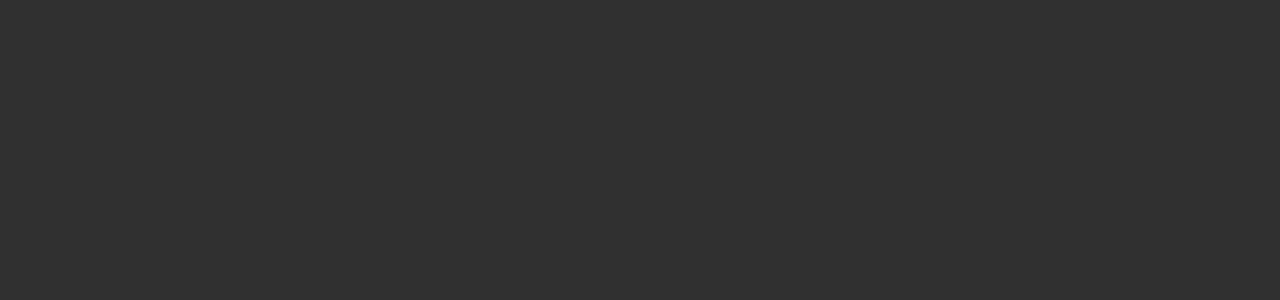
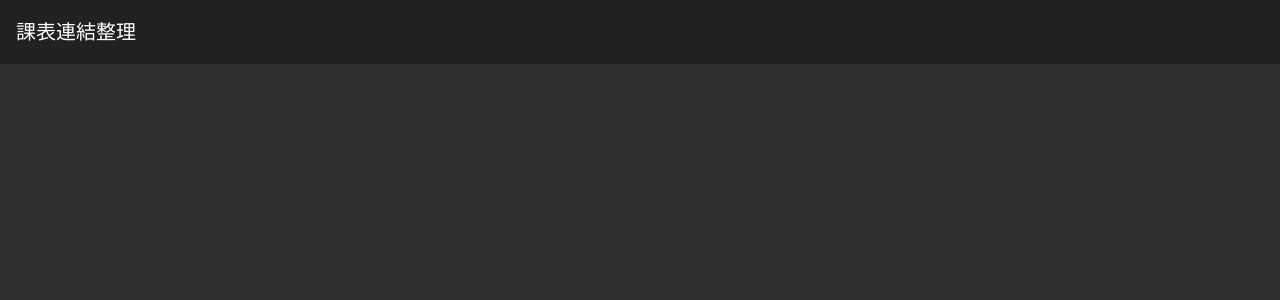
Before and after one commit to quick0831/class-schedule, an Angular app: page / in a window 1280 px wide. Shown: the top 300 px of the page. Built offline with nearby package versions, Linux system fonts and the light colour scheme.

Commit message:
add title toolbar

```diff
--- a/src/app/app.component.html
+++ b/src/app/app.component.html
@@ -1,2 +1,5 @@
 <div class="mat-typography app-frame mat-app-background">
+  <mat-toolbar>
+    <span>課表連結整理</span>
+  </mat-toolbar>
 </div>
--- a/src/app/app.module.ts
+++ b/src/app/app.module.ts
@@ -3,6 +3,8 @@ import { BrowserModule } from '@angular/platform-browser';
 
 import { AppComponent } from './app.component';
 import { BrowserAnimationsModule } from '@angular/platform-browser/animations';
+
+import { MatToolbarModule } from '@angular/material/toolbar';
 
 @NgModule({
   declarations: [
@@ -10,7 +12,8 @@ import { BrowserAnimationsModule } from '@angular/platform-browser/animations';
   ],
   imports: [
     BrowserModule,
-    BrowserAnimationsModule
+    BrowserAnimationsModule,
+    MatToolbarModule
   ],
   providers: [],
   bootstrap: [AppComponent]
```
